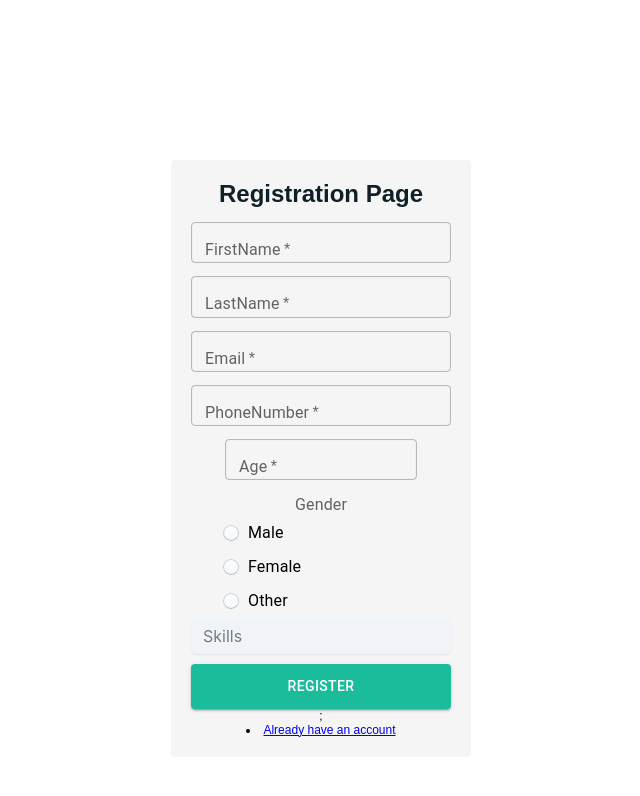
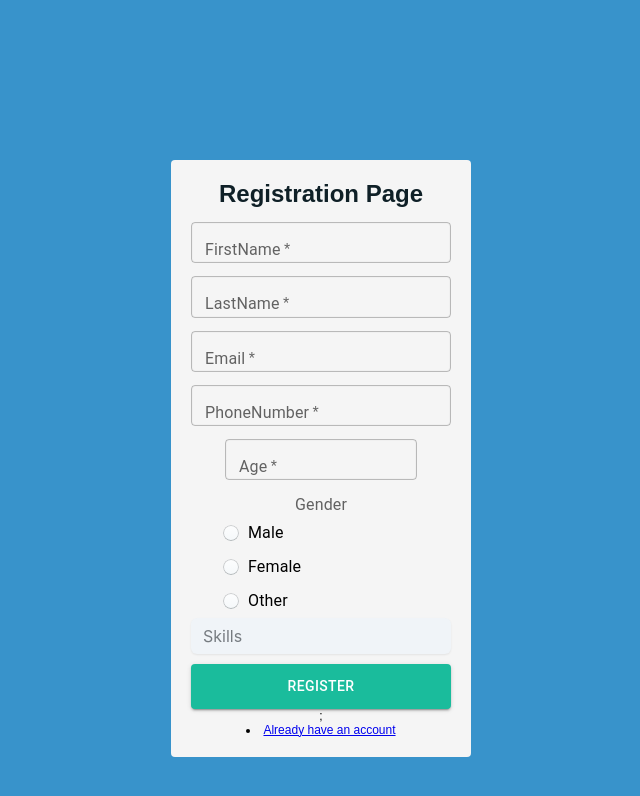
Before and after one commit to Raghav-ust/React-Final-Assessment, a React (Create React App) app: page / in a window 1280 px wide. Shown: the top 796 px of the page, without its empty margins (319-959 px from the left). Built offline with nearby package versions, Linux system fonts and the light colour scheme; the HTML template or start-up script is replaced by a standard one.

Commit message:
bg color

```diff
--- a/src/RegistrationPage.css
+++ b/src/RegistrationPage.css
@@ -8,6 +8,7 @@
 
   body{
     font-family: 'Poppins', sans-serif;
+    background-color: #3893cb;
   }
 
   #register-form{
```
